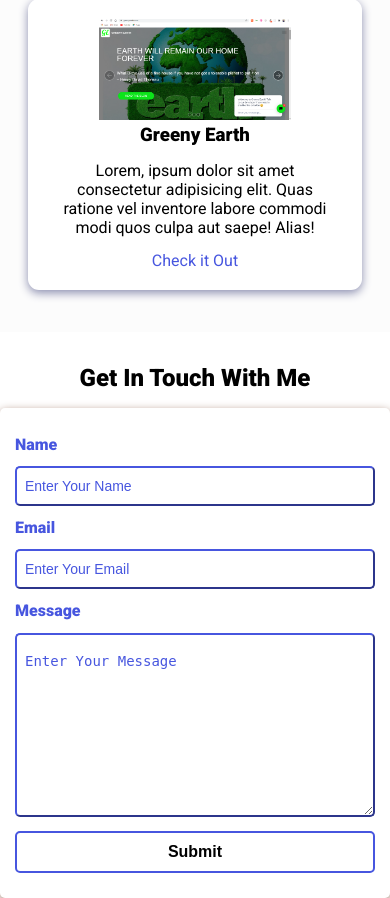
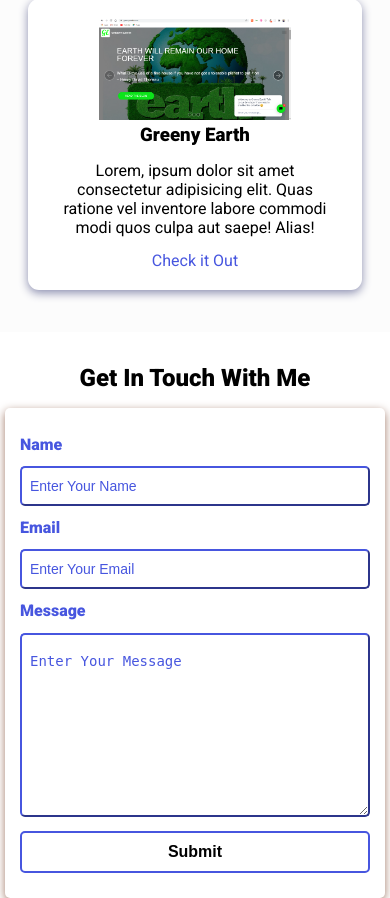
Before and after one commit to dabina2018/dabina2018.github.io, a PHP site: page / in a window 390 px wide; the page is wider, and only the part inside the window is pictured. Shown: the part 2431-3329 px from the top of that part. Run offline with PHP 8.4, Linux system fonts and the light colour scheme.

Commit message:
add contact form responsiveness

```diff
--- a/assets/css/styles.css
+++ b/assets/css/styles.css
@@ -392,3 +392,8 @@ nav ul.show {
 .project-container {
   width: 20.875rem;
 }
+
+/* contact form */
+.contact-form-container {
+  max-width: 23.75rem;
+}
```
